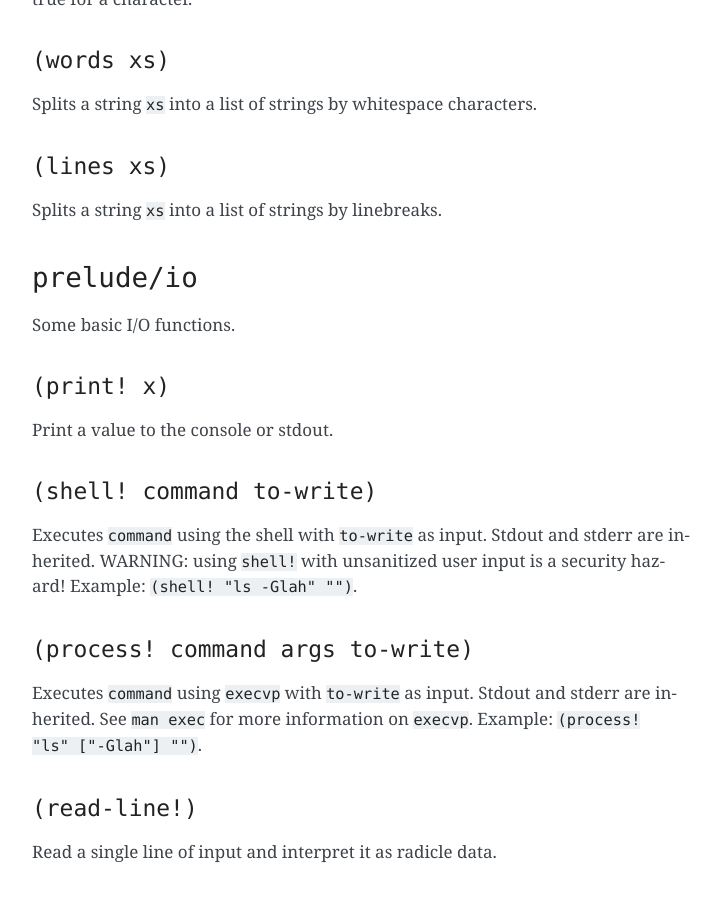
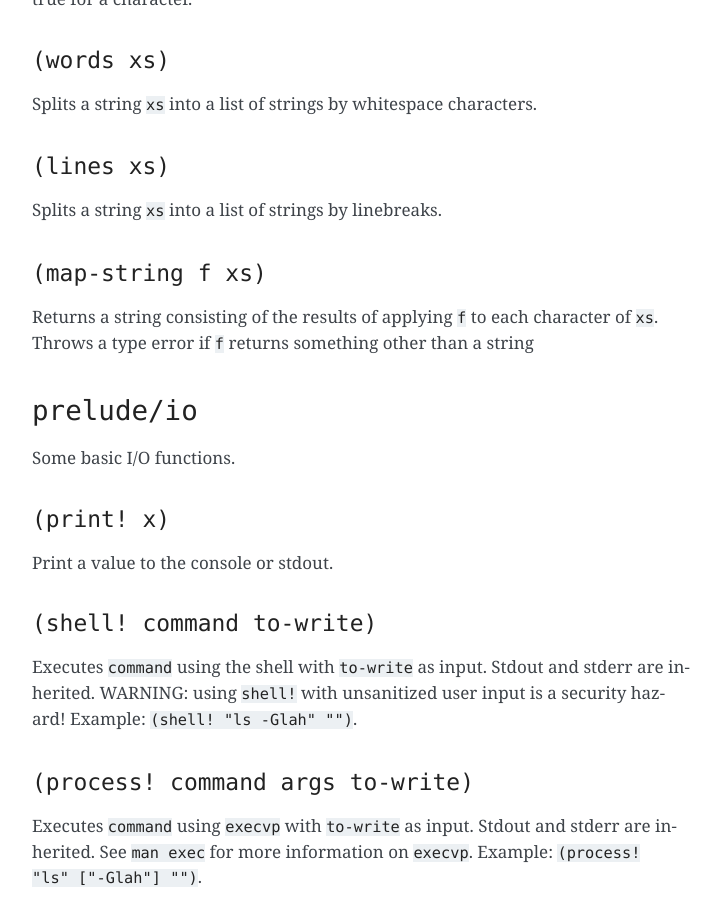
Before and after one commit to radicle-dev/radicle-alpha, a Sphinx documentation site: the page built from docs/source/reference.rst, in a window 1280 px wide and 900 px high, scrolled down 13397 px. Shown: the whole window, without its empty margins (388-1103 px from the left). Built offline with Sphinx 7.4.7, drawn with Linux system fonts in a browser that asks for light colours; pages that are not in the unit, such as notebooks, are missing from menus.

Commit message:
Implement map-string (#297)
Implement and document map-string

```diff
--- a/docs/source/reference.rst
+++ b/docs/source/reference.rst
@@ -649,6 +649,13 @@ Splits a string ``xs`` into a list of strings by whitespace characters.
 
 Splits a string ``xs`` into a list of strings by linebreaks.
 
+``(map-string f xs)``
+~~~~~~~~~~~~~~~~~~~~~
+
+Returns a string consisting of the results of applying ``f`` to each
+character of ``xs``. Throws a type error if ``f`` returns something
+other than a string
+
 ``prelude/io``
 --------------
 
```
Also changed, not shown: 1 other file.
